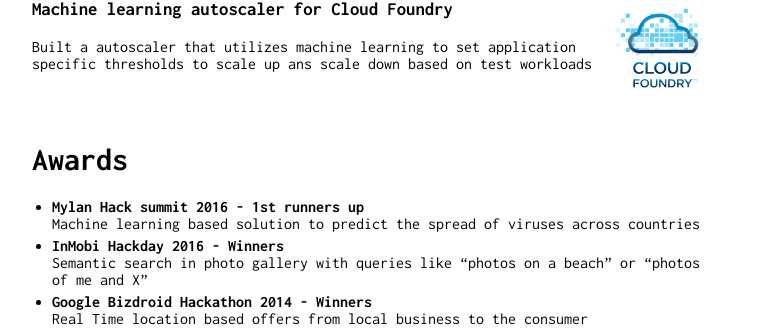
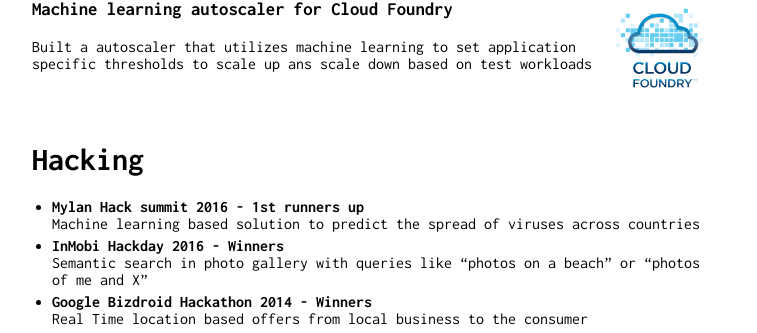
Before and after one commit to alok-sm/HomepageSource, a Jekyll site: the page built from index.md, in a window 1280 px wide. Shown: the part 1620-1953 px from the top of the page, without its empty margins (258-1015 px from the left). Built offline with Jekyll 4.4.1, drawn with Linux system fonts in a browser that asks for light colours.

Commit message:
commit at Fri Nov  4 17:29:01 PDT 2016

```diff
--- a/index.md
+++ b/index.md
@@ -86,7 +86,7 @@ layout: default
 	<br>
 </div>
 
-<h1>Awards</h1>
+<h1>Hacking</h1>
 <ul>
 	<li>
 		<strong>Mylan Hack summit 2016 - 1st runners up</strong>
```
